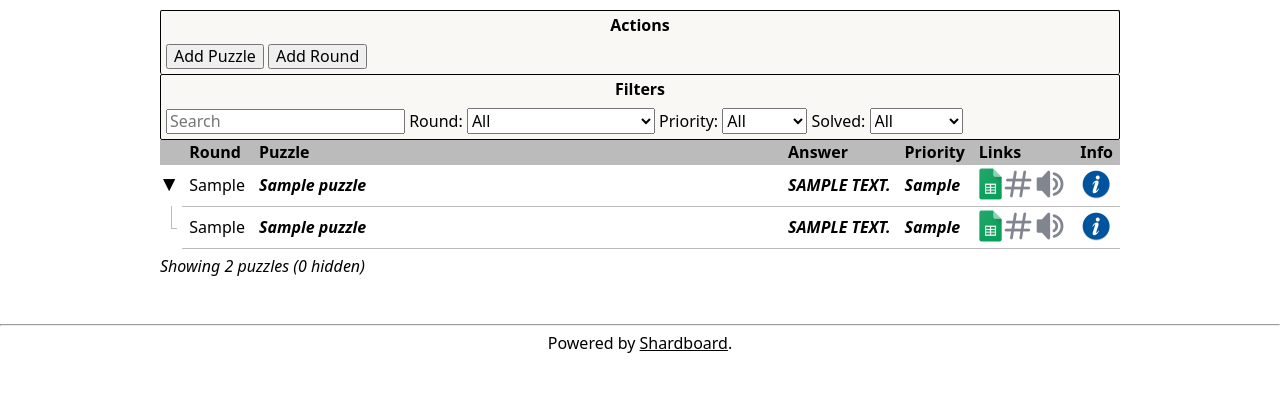
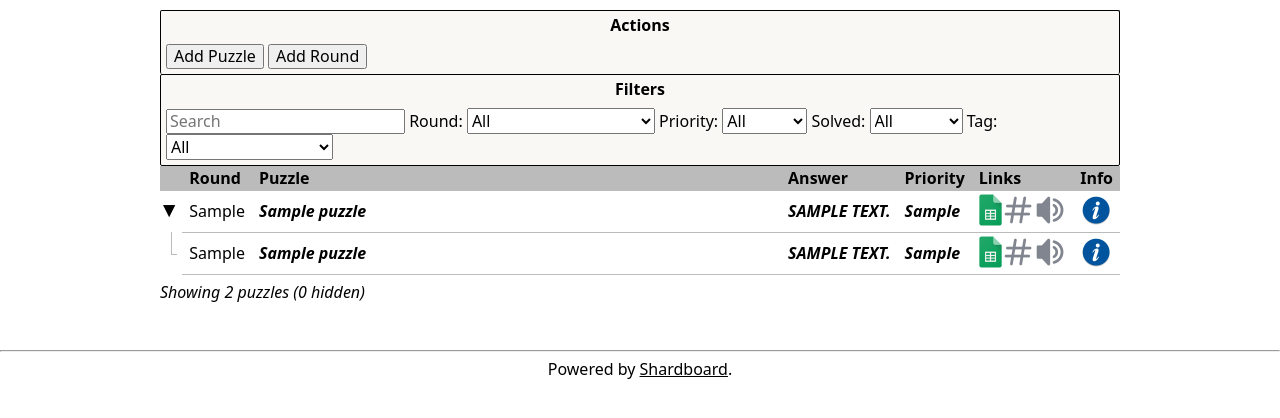
Before and after one commit to 17thshardpuzzleteam/Shardboard, a Django app: page / in a window 1280 px wide. Shown: the part 41-459 px from the top of the page. Run offline with Django 4.2, Linux system fonts and the light colour scheme; a user stored in the database is signed in; tables that the repository leaves empty hold one stand-in row (values such as "Sample post"); parts of the project's set-up code (start-up, migrations or seed data) failed here and were passed over; some libraries are stand-ins or nearby versions.

Commit message:
Add filter and delete

```diff
--- a/hunts/templates/components/filter-dialog.html
+++ b/hunts/templates/components/filter-dialog.html
@@ -25,6 +25,13 @@
             <option value="__all">All</option>
             <option value="Unsolved">Unsolved</option>
             <option value="Solved">Solved</option>
+        </select>
+        <label for="filter-tag">Tag:</label>
+        <select id="filter-tag">
+          <option value="__all">All</option>
+          {% for tag in all_tags %}
+            <option value="{{ tag.id }}">{{ tag.marker }} {{ tag.name }}</option>
+          {% endfor %}
         </select>
     </div>
 </div>
@@ -56,6 +63,12 @@
         applyFilter();
     });
 
+    const filterTag = document.getElementById('filter-tag');
+    filterTag.addEventListener('change', () => {
+        setFilter('tag', filterTag.value);
+        applyFilter();
+    });
+
     function getFilters() {
         return JSON.parse(localStorage.getItem('filters') ?? '{}');
     }
@@ -70,11 +83,20 @@
         for (const child of document.getElementById('puzzle-table').children[0].children) {
             if (child.tagName === 'TR' && child.id !== 'puzzle-table-header') {
                 const cells = child.children;
+
+                const rowTagIds = (child.dataset.tagIds || '').split(',').filter(Boolean);
+                const rowTagNames = (child.dataset.tagNames || '').split(',').filter(Boolean);
+
+                const nameText = cells[2].innerText.trim().toLowerCase();
+                const tagNamesText = rowTagNames.join(' ').trim();
+                const searchable = (nameText + ' ' + tagNamesText).trim();
+
                 let show = true;
-                show &= matchesFilter('name', cells[2].innerText.trim().toLowerCase(), false);
+                show &= matchesFilter('name', searchable, false);
                 show &= matchesFilter('round', cells[1].textContent.trim(), false);
                 show &= matchesFilter('priority', cells[4].textContent.trim());
                 show &= matchesSolvedFilter(cells[4].textContent.trim());
+                show &= matchesTagFilter(rowTagIds);
 
                 if (show) {
                     child.classList.remove('filtered');
@@ -99,11 +121,19 @@
             (filters['solved'] === 'Solved' && item === 'Solved') || (filters['solved'] === 'Unsolved' && item !== 'Solved');
     }
 
+    function matchesTagFilter(rowTagIds) {
+        const filters = getFilters();
+        const selected = filters['tag'];
+        if (!selected || selected === '__all') return true;
+        return rowTagIds.includes(String(selected));
+    }
+
     window.onload = () => {
         const filters = getFilters();
         filterRound.value = filters['round'] ?? '__all';
         filterPriority.value = filters['priority'] ?? '__all';
         filterSolved.value = filters['solved'] ?? '__all';
+        if (filters['tag']) { filterTag.value = filters['tag']; }
         applyFilter();
     };
 </script>
--- a/hunts/templates/components/puzzle-info-popup.html
+++ b/hunts/templates/components/puzzle-info-popup.html
@@ -5,7 +5,28 @@
         {% if puzzle.tags.all %}
             <ul style="margin: 0.25rem 0 0 1rem; padding: 0;">
                 {% for tag in puzzle.tags.all %}
-                    <li>{{ tag.marker }} {{ tag.name }}</li>
+                    <li style="margin-bottom: 0.25rem;">
+                        {{ tag.marker }} {{ tag.name }}
+
+                        <form method="post"
+                              action="{% url 'remove_tag' %}"
+                              style="display: inline; margin-left: 0.5rem;">
+                            {% csrf_token %}
+                            <input type="hidden" name="puzzle_id" value="{{ puzzle.id }}"/>
+                            <input type="hidden" name="tag_id" value="{{ tag.id }}"/>
+
+                            <button type="submit"
+                                    style="border: 0;
+                                           background: transparent;
+                                           color: #c00;
+                                           cursor: pointer;
+                                           font-weight: bold;
+                                           padding: 0;"
+                                    title="Remove this tag">
+                                ✕
+                            </button>
+                        </form>
+                    </li>
                 {% empty %}
                     <li style="font-style: italic; color: #888;">No tags.</li>
                 {% endfor %}
--- a/hunts/templates/components/puzzle-table-row.html
+++ b/hunts/templates/components/puzzle-table-row.html
@@ -1,5 +1,9 @@
 {% load static %}
-<tr class="puzzle-table-row{% if puzzle.is_meta %} meta meta-{{ puzzle.id }}{% endif %}{% if from_meta is not None %} from-meta-{{ from_meta.id }}{% endif %}">
+<tr
+        class="puzzle-table-row{% if puzzle.is_meta %} meta meta-{{ puzzle.id }}{% endif %}{% if from_meta is not None %} from-meta-{{ from_meta.id }}{% endif %}"
+        data-tag-ids="{% for t in puzzle.tags.all %}{{ t.id }}{% if not forloop.last %},{% endif %}{% endfor %}"
+        data-tag-names="{% for t in puzzle.tags.all %}{{ t.name|lower }}{% if not forloop.last %},{% endif %}{% endfor %}"
+>
     <td style="padding: 0 5px">
         {% if puzzle.is_meta %}
             <div id="meta-{{ puzzle.id }}-collapser" class="meta-collapser">
--- a/hunts/views.py
+++ b/hunts/views.py
@@ -77,3 +77,27 @@ def add_tag(request):
     Puzzle.objects.filter(id=puzzle.id).update(update_flag=True)
 
     return HttpResponseRedirect('/')
+
+
+@require_POST
+def remove_tag(request):
+    data = request.POST.dict()
+    puzzle_id = data.get("puzzle_id")
+    tag_id = data.get("tag_id")
+
+    if not puzzle_id or not tag_id:
+        return HttpResponseRedirect('/')
+
+    puzzle = get_object_or_404(
+        Puzzle,
+        id=puzzle_id
+    )
+
+    PuzzleTag.objects.filter(
+        puzzle_id=puzzle.id,
+        tag_id=tag_id,
+    ).delete()
+
+    Puzzle.objects.filter(id=puzzle.id).update(update_flag=True)
+
+    return HttpResponseRedirect('/')
--- a/shardboard/urls.py
+++ b/shardboard/urls.py
@@ -27,6 +27,7 @@ urlpatterns = [
     path('add-puzzle', views.add_puzzle),
     path('solve-puzzle', views.solve_puzzle),
     path("puzzles/add_tag/", views.add_tag, name="add_tag"),
+    path("puzzles/remove_tag/", views.remove_tag, name="remove_tag"),
 
     path('login',
          auth_views.LoginView.as_view(template_name='login.html'),
```
